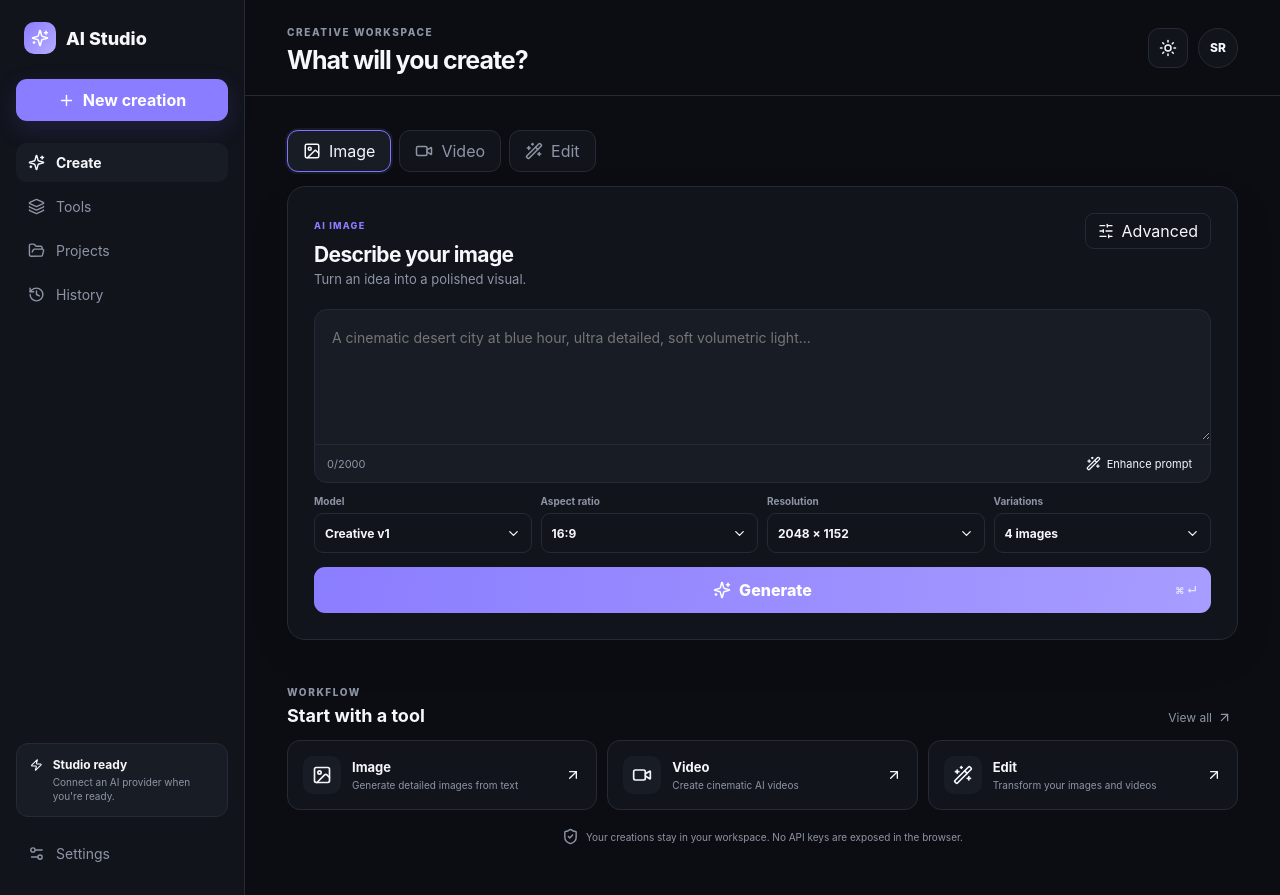
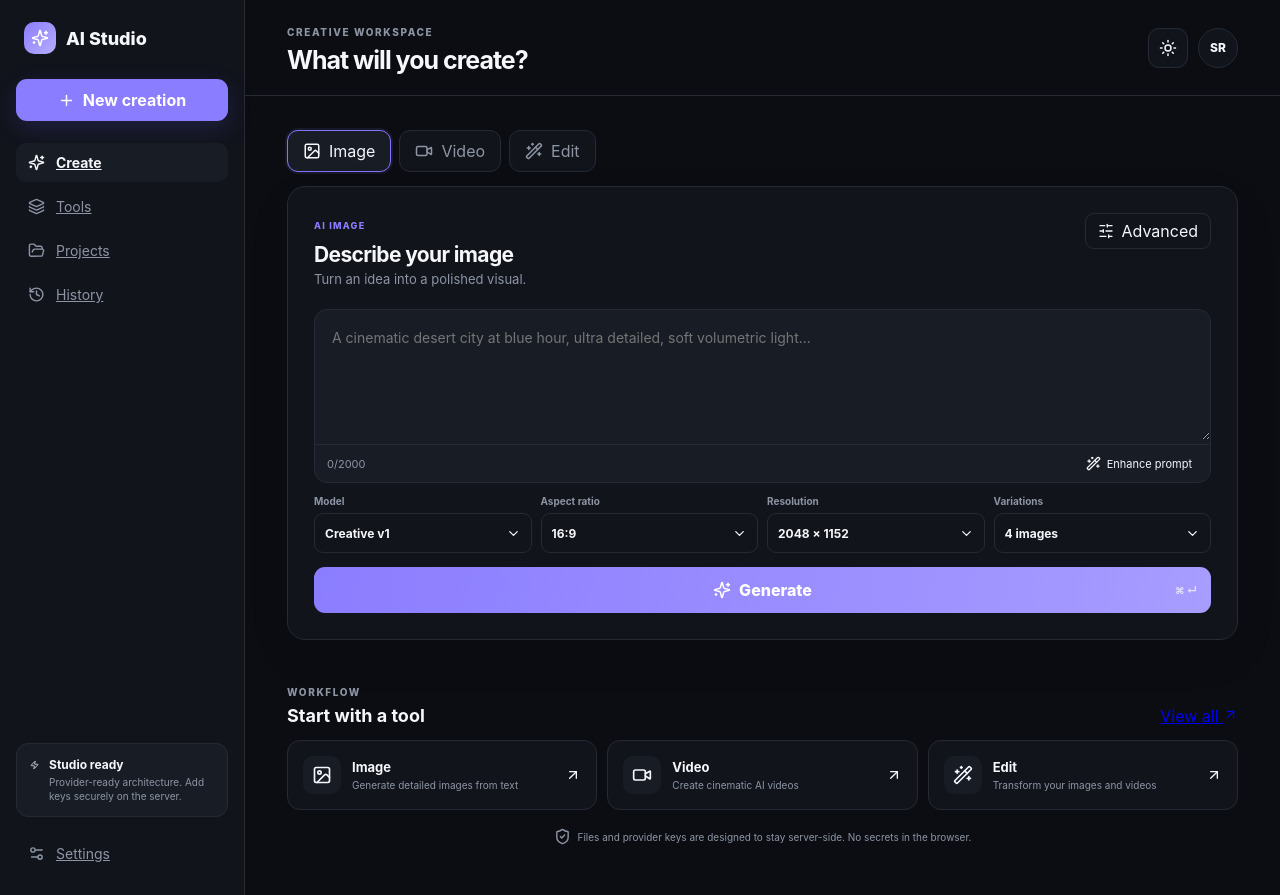
Before and after one commit to sefianerabehi-ai/ai-studio, a Next.js app: page / in a window 1280 px wide. Built offline with nearby package versions, Linux system fonts and the light colour scheme.

Commit message:
Improve AI Studio navigation and media upload workflow

```diff
--- a/app/page.tsx
+++ b/app/page.tsx
@@ -1,41 +1,37 @@
 "use client";
 import {useState} from "react";
 import {motion,AnimatePresence} from "framer-motion";
-import {Sparkles,Image as ImageIcon,Video,Upload,Settings2,History,FolderOpen,Layers3,ChevronDown,Play,Download,Plus,Sun,Moon,ArrowUpRight, WandSparkles, Zap, ShieldCheck, SlidersHorizontal} from "lucide-react";
+import {Sparkles,Image as ImageIcon,Video,Upload,Settings2,History,FolderOpen,Layers3,ChevronDown,Plus,Sun,Moon,ArrowUpRight,WandSparkles,Zap,ShieldCheck,SlidersHorizontal,X} from "lucide-react";
 
 const tools=[{id:"image",name:"Image",icon:ImageIcon,desc:"Generate detailed images from text"},{id:"video",name:"Video",icon:Video,desc:"Create cinematic AI videos"},{id:"edit",name:"Edit",icon:WandSparkles,desc:"Transform your images and videos"}];
 
 export default function Home(){
- const [mode,setMode]=useState("image"); const [dark,setDark]=useState(true); const [prompt,setPrompt]=useState(""); const [open,setOpen]=useState(false);
+ const [mode,setMode]=useState("image"),[dark,setDark]=useState(true),[prompt,setPrompt]=useState(""),[open,setOpen]=useState(false),[file,setFile]=useState<string|null>(null),[fileName,setFileName]=useState("");
+ const choose=(e:React.ChangeEvent<HTMLInputElement>)=>{const f=e.target.files?.[0];if(!f)return;setFile(URL.createObjectURL(f));setFileName(f.name)};
  return <main className={dark?"app dark":"app"}>
   <aside className="sidebar">
    <div className="brand"><div className="brandmark"><Sparkles size={18}/></div><span>AI Studio</span></div>
-   <button className="newbtn" onClick={()=>setMode("image")}><Plus size={17}/> New creation</button>
-   <nav><a className="active"><Sparkles size={17}/>Create</a><a><Layers3 size={17}/>Tools</a><a><FolderOpen size={17}/>Projects</a><a><History size={17}/>History</a></nav>
-   <div className="sidebottom"><div className="procard"><Zap size={16}/><div><b>Studio ready</b><span>Connect an AI provider when you're ready.</span></div></div><a><Settings2 size={17}/>Settings</a></div>
+   <button className="newbtn" onClick={()=>{setMode("image");setPrompt("");setFile(null)}}><Plus size={17}/> New creation</button>
+   <nav><a className="active" href="/"><Sparkles size={17}/>Create</a><a href="/tools"><Layers3 size={17}/>Tools</a><a href="/projects"><FolderOpen size={17}/>Projects</a><a href="/history"><History size={17}/>History</a></nav>
+   <div className="sidebottom"><div className="procard"><Zap size={16}/><div><b>Studio ready</b><span>Provider-ready architecture. Add keys securely on the server.</span></div></div><a href="/settings"><Settings2 size={17}/>Settings</a></div>
   </aside>
   <section className="content">
    <header className="topbar"><div><span className="eyebrow">CREATIVE WORKSPACE</span><h1>What will you create?</h1></div><div className="topactions"><button className="iconbtn" onClick={()=>setDark(!dark)}>{dark?<Sun size={18}/>:<Moon size={18}/>}</button><button className="avatar">SR</button></div></header>
    <div className="workspace">
     <div className="modebar">{tools.map(t=>{const I=t.icon;return <button key={t.id} onClick={()=>setMode(t.id)} className={mode===t.id?"mode active":"mode"}><I size={18}/><span>{t.name}</span></button>})}</div>
     <AnimatePresence mode="wait"><motion.div key={mode} initial={{opacity:0,y:10}} animate={{opacity:1,y:0}} exit={{opacity:0,y:-8}} className="editor">
-      <div className="editorhead"><div><span className="pill">AI {mode.toUpperCase()}</span><h2>{mode==="image"?"Describe your image":mode==="video"?"Describe your video":"Upload something to transform"}</h2><p>{mode==="image"?"Turn an idea into a polished visual.":mode==="video"?"Create motion, atmosphere and cinematic scenes.":"Apply creative edits with a simple, focused workflow."}</p></div><button className="smallbtn"><SlidersHorizontal size={16}/> Advanced</button></div>
-      {mode==="edit"?<div className="dropzone"><Upload size={30}/><b>Drop an image or video here</b><span>or click to browse • JPG, PNG, WEBP, MP4, MOV</span><button className="browse">Choose file</button></div>:
+      <div className="editorhead"><div><span className="pill">AI {mode.toUpperCase()}</span><h2>{mode==="image"?"Describe your image":mode==="video"?"Describe your video":"Upload something to transform"}</h2><p>{mode==="image"?"Turn an idea into a polished visual.":mode==="video"?"Create motion, atmosphere and cinematic scenes.":"Upload media and prepare it for AI editing."}</p></div><button className="smallbtn"><SlidersHorizontal size={16}/> Advanced</button></div>
+      {mode==="edit"?<div className="dropzone" onClick={()=>document.getElementById("media-upload")?.click()}>
+        <input id="media-upload" type="file" accept="image/*,video/*" hidden onChange={choose}/>
+        {file?<>{file.match(/\.(mp4|mov|webm)$/i)?<video src={file} controls className="preview"/>:<img src={file} alt="" className="preview"/>}<b>{fileName}</b><span>Click to replace this file</span><button className="browse" onClick={e=>{e.stopPropagation();setFile(null)}}><X size={14}/> Remove</button></>:<><Upload size={30}/><b>Drop an image or video here</b><span>or click to browse • JPG, PNG, WEBP, MP4, MOV</span><button className="browse" onClick={e=>{e.stopPropagation();document.getElementById("media-upload")?.click()}}>Choose file</button></>}
+      </div>:
       <><div className="promptbox"><textarea value={prompt} onChange={e=>setPrompt(e.target.value)} placeholder={mode==="image"?"A cinematic desert city at blue hour, ultra detailed, soft volumetric light...":"A cinematic drone shot flying through a futuristic coastal city at sunset..."}/><div className="promptfoot"><span>{prompt.length}/2000</span><button className="enhance"><WandSparkles size={15}/> Enhance prompt</button></div></div>
-      <div className="controls">
-       <label>Model<button onClick={()=>setOpen(!open)}>Creative v1 <ChevronDown size={15}/></button></label>
-       <label>Aspect ratio<button>16:9 <ChevronDown size={15}/></button></label>
-       <label>{mode==="image"?"Resolution":"Duration"}<button>{mode==="image"?"2048 × 1152":"8 seconds"} <ChevronDown size={15}/></button></label>
-       <label>{mode==="image"?"Variations":"Quality"}<button>{mode==="image"?"4 images":"High"} <ChevronDown size={15}/></button></label>
-      </div>
+      <div className="controls"><label>Model<button onClick={()=>setOpen(!open)}>Creative v1 <ChevronDown size={15}/></button></label><label>Aspect ratio<button>16:9 <ChevronDown size={15}/></button></label><label>{mode==="image"?"Resolution":"Duration"}<button>{mode==="image"?"2048 × 1152":"8 seconds"} <ChevronDown size={15}/></button></label><label>{mode==="image"?"Variations":"Quality"}<button>{mode==="image"?"4 images":"High"} <ChevronDown size={15}/></button></label></div>
       {open&&<div className="menu"><b>Creative v1</b><span>Fast generation</span><b>Detail Pro</b><span>Maximum detail</span><b>Motion Studio</b><span>Designed for video</span></div>}
-      <button className="generate" onClick={()=>setPrompt(prompt||"A cinematic futuristic landscape")}><Sparkles size={18}/> Generate <span>⌘ ↵</span></button></>}
+      <button className="generate" onClick={()=>alert("AI provider is not configured yet. Add server-side provider credentials in Vercel before production generation.")}><Sparkles size={18}/> Generate <span>⌘ ↵</span></button></>}
     </motion.div></AnimatePresence>
-    <div className="lower">
-      <div className="sectiontitle"><div><span className="eyebrow">WORKFLOW</span><h3>Start with a tool</h3></div><button>View all <ArrowUpRight size={15}/></button></div>
-      <div className="cards">{tools.map(t=>{const I=t.icon;return <button key={t.id} onClick={()=>setMode(t.id)} className="toolcard"><div className="toolicon"><I size={20}/></div><div><b>{t.name}</b><span>{t.desc}</span></div><ArrowUpRight size={16}/></button>})}</div>
-    </div>
-    <div className="trust"><ShieldCheck size={17}/><span>Your creations stay in your workspace. No API keys are exposed in the browser.</span></div>
+    <div className="lower"><div className="sectiontitle"><div><span className="eyebrow">WORKFLOW</span><h3>Start with a tool</h3></div><a href="/tools">View all <ArrowUpRight size={15}/></a></div><div className="cards">{tools.map(t=>{const I=t.icon;return <button key={t.id} onClick={()=>setMode(t.id)} className="toolcard"><div className="toolicon"><I size={20}/></div><div><b>{t.name}</b><span>{t.desc}</span></div><ArrowUpRight size={16}/></button>})}</div></div>
+    <div className="trust"><ShieldCheck size={17}/><span>Files and provider keys are designed to stay server-side. No secrets in the browser.</span></div>
    </div>
   </section>
  </main>
```
